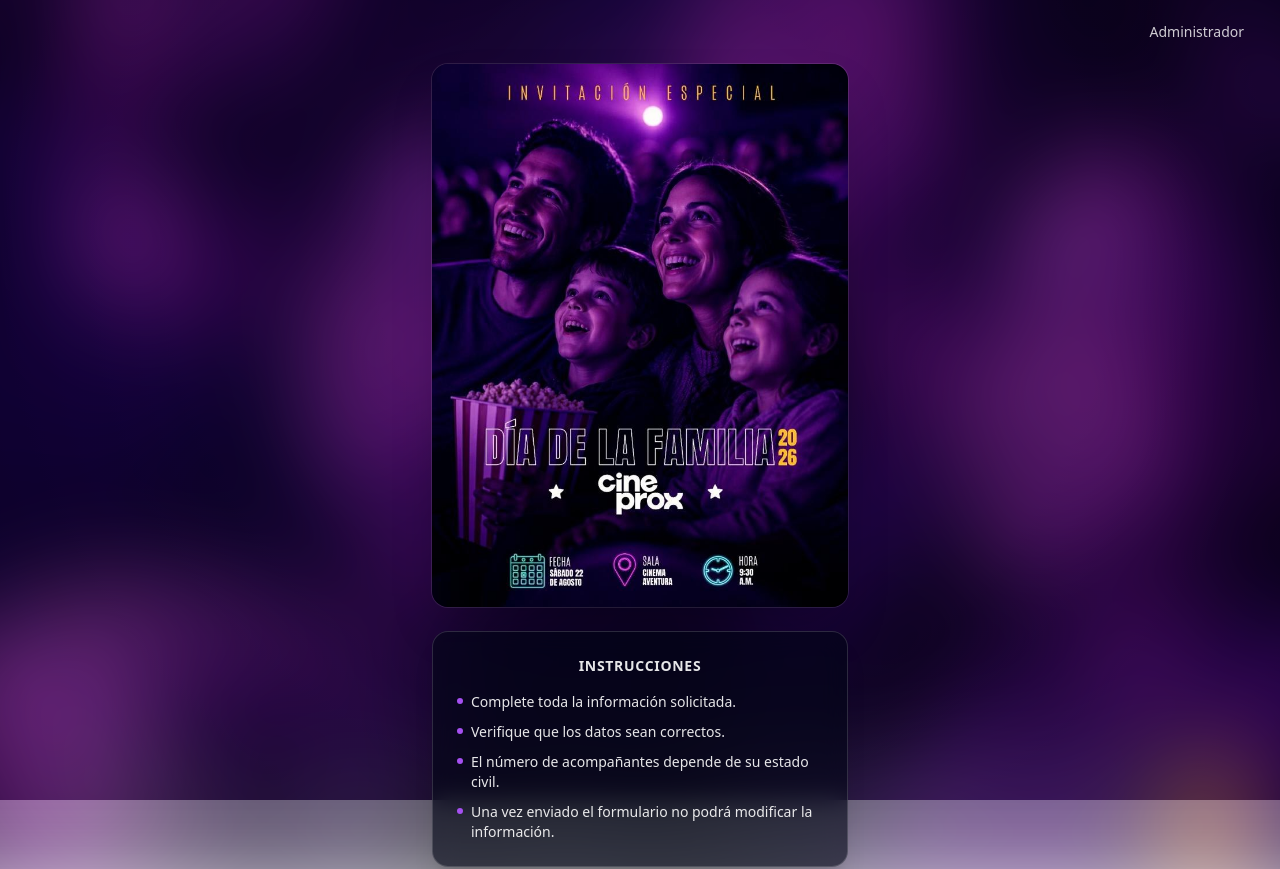
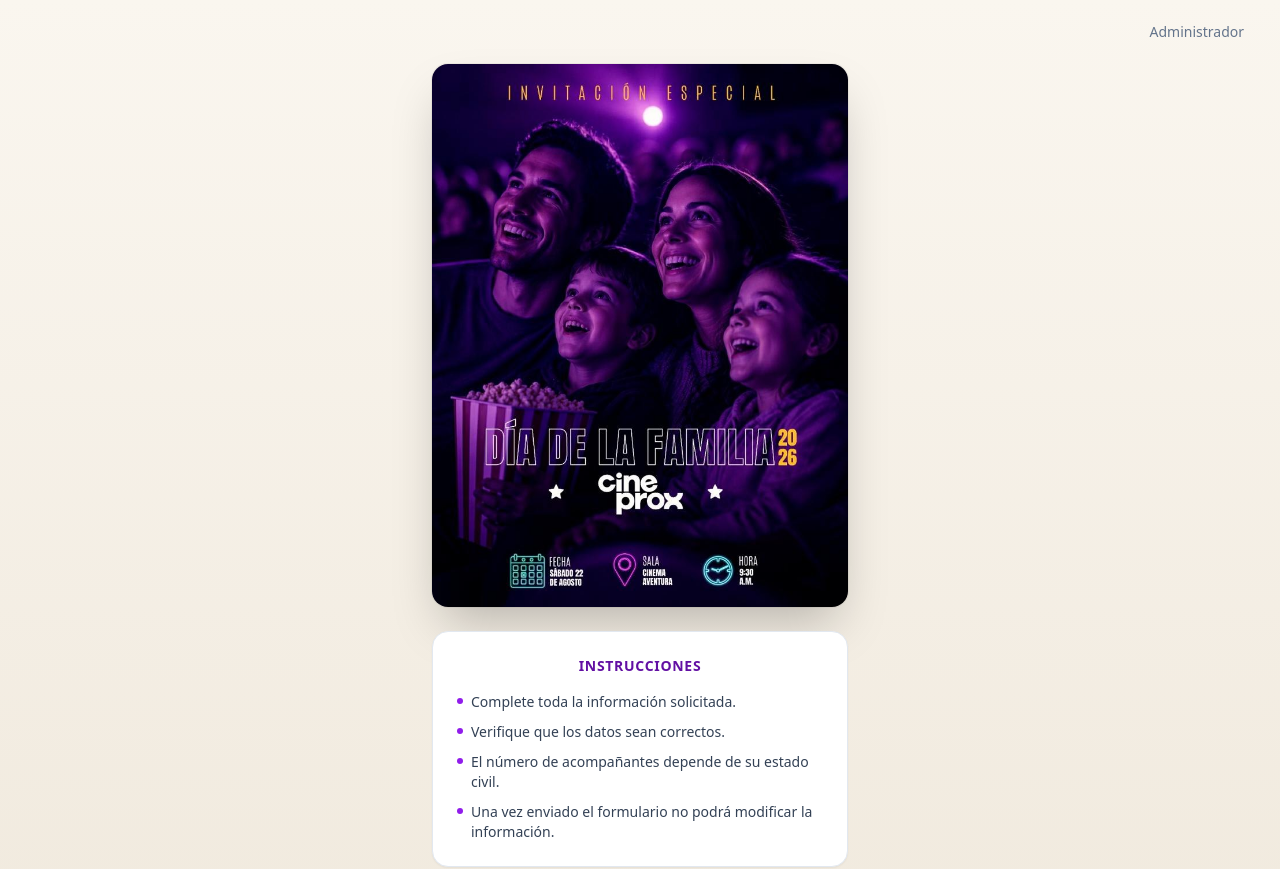
Before and after one commit to Jsernao01/cineprox-dia-familia, a Next.js app: page / in a window 1280 px wide. Shown: the top 869 px of the page. Built offline with nearby package versions, Linux system fonts and the light colour scheme.

Commit message:
Cambio de color fondo incio
Cambio de color fondo incio

```diff
--- a/src/app/page.tsx
+++ b/src/app/page.tsx
@@ -9,47 +9,34 @@ const INSTRUCCIONES = [
 
 export default function HomePage() {
   return (
-    <main className="relative min-h-screen">
-      {/* Base: degradado violeta de marca (rellena los lados con color, no negro) */}
-      <div
-        className="fixed inset-0 -z-20"
-        style={{ background: "radial-gradient(circle at 50% 32%, #4a1088 0%, #2a0850 42%, #140427 100%)" }}
-        aria-hidden
-      />
-      {/* La imagen difuminada encima, mezclada con el violeta */}
-      <div
-        className="fixed inset-0 -z-10 scale-125 bg-cover bg-center opacity-70 blur-2xl"
-        style={{ backgroundImage: "url('/fondo.jpg')" }}
-        aria-hidden
-      />
-
+    <main className="relative min-h-screen bg-gradient-to-b from-[#faf6ef] to-[#f0e9dd]">
       {/* Barra superior */}
       <header className="flex justify-end px-6 py-4">
         <Link
           href="/admin/login"
-          className="rounded-md px-3 py-1.5 text-sm font-medium text-white/80 transition hover:bg-white/10 hover:text-white"
+          className="rounded-md px-3 py-1.5 text-sm font-medium text-slate-500 transition hover:bg-slate-200/60 hover:text-slate-800"
         >
           Administrador
         </Link>
       </header>
 
-      {/* Póster completo + instrucciones + botón */}
+      {/* Póster + instrucciones + botón */}
       <section className="mx-auto flex w-full max-w-md flex-col items-center px-4 pb-12">
         {/* eslint-disable-next-line @next/next/no-img-element */}
         <img
           src="/fondo.jpg"
           alt="Día de la Familia CineProx"
-          className="w-full rounded-2xl shadow-2xl ring-1 ring-white/10"
+          className="w-full rounded-2xl shadow-2xl ring-1 ring-black/5"
         />
 
-        <div className="mt-6 w-full rounded-2xl border border-white/15 bg-slate-950/60 p-6 shadow-xl backdrop-blur-md">
-          <h2 className="mb-4 text-center text-sm font-semibold uppercase tracking-wider text-white/90">
+        <div className="mt-6 w-full rounded-2xl border border-slate-200 bg-white p-6 shadow-sm">
+          <h2 className="mb-4 text-center text-sm font-semibold uppercase tracking-wider text-brand-700">
             Instrucciones
           </h2>
           <ul className="space-y-2.5">
             {INSTRUCCIONES.map((t) => (
-              <li key={t} className="flex items-start gap-2 text-sm text-white/90">
-                <span className="mt-1.5 h-1.5 w-1.5 shrink-0 rounded-full bg-brand-400" />
+              <li key={t} className="flex items-start gap-2 text-sm text-slate-700">
+                <span className="mt-1.5 h-1.5 w-1.5 shrink-0 rounded-full bg-brand-500" />
                 <span>{t}</span>
               </li>
             ))}
@@ -58,7 +45,7 @@ export default function HomePage() {
 
         <Link
           href="/inscripcion"
-          className="mt-5 inline-flex w-full items-center justify-center rounded-xl bg-brand-600 px-8 py-4 text-base font-semibold text-white shadow-lg shadow-brand-900/40 transition hover:bg-brand-700 focus:outline-none focus:ring-2 focus:ring-brand-400 focus:ring-offset-2 focus:ring-offset-slate-900"
+          className="mt-5 inline-flex w-full items-center justify-center rounded-xl bg-brand-600 px-8 py-4 text-base font-semibold text-white shadow-lg shadow-brand-600/25 transition hover:bg-brand-700 focus:outline-none focus:ring-2 focus:ring-brand-500 focus:ring-offset-2"
         >
           Comenzar inscripción
         </Link>
```
